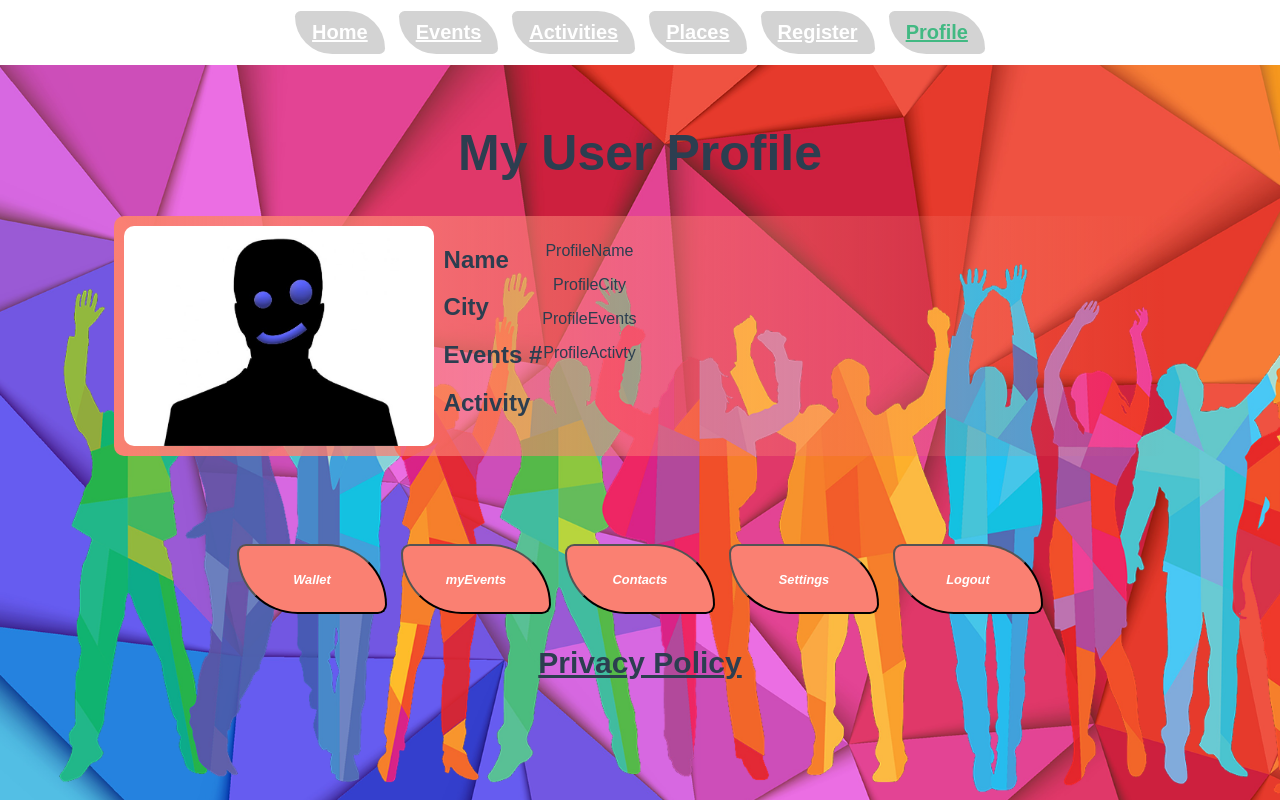
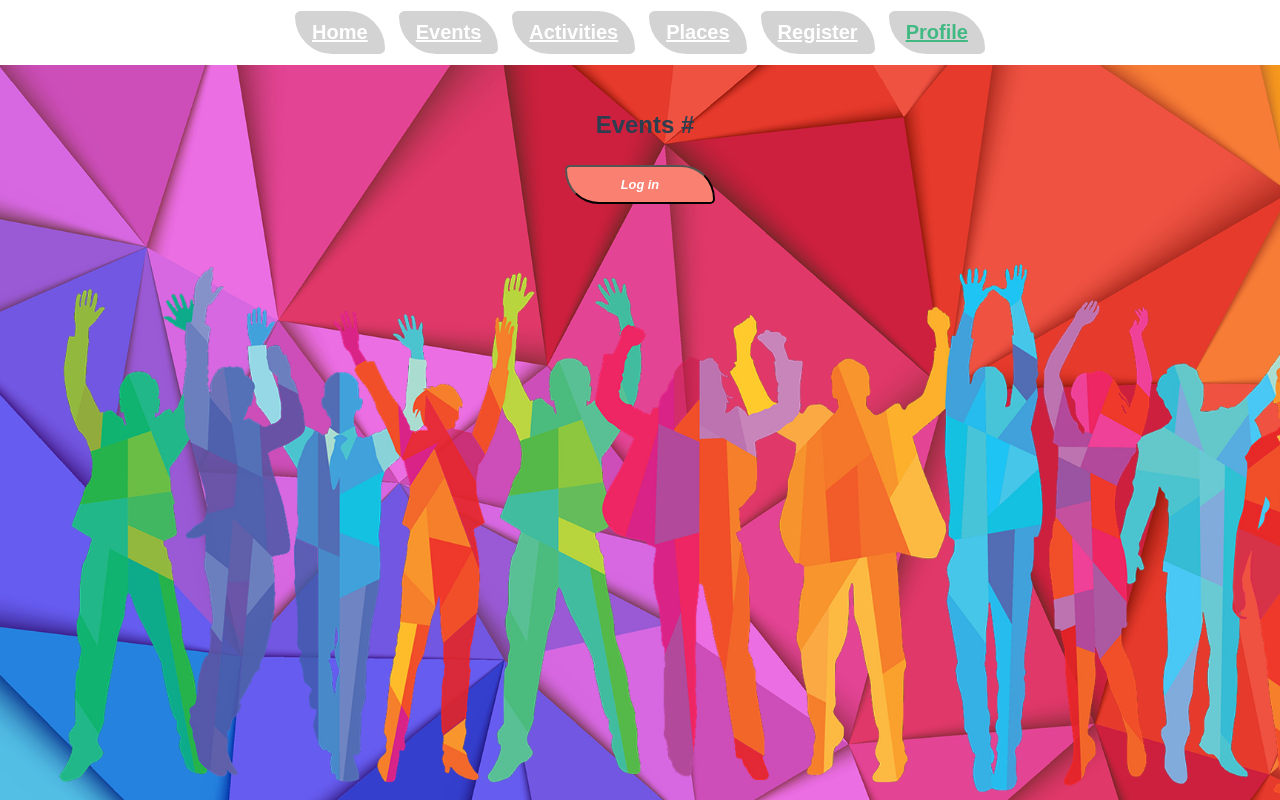
Before and after one commit to ohack38/vue_kurs_test, a Vue app: page /profile in a window 1280 px wide. Built offline with nearby package versions, Linux system fonts and the light colour scheme; a web font is replaced by a local one.

Commit message:
dynamisk profil sida och bugfixar

```diff
--- a/src/views/ActivityView.vue
+++ b/src/views/ActivityView.vue
@@ -50,6 +50,7 @@ export default {
     },
     addEvent(id, name, when_where, description, url){
       //participate button i activityview emittar this funktionen
+      this.myEvents = JSON.parse(localStorage.getItem('storage'))
       this.myEvents.push({ id: id, name: name, when_where: when_where, decription: description, url: url});
       localStorage.setItem('storage', JSON.stringify(this.myEvents))
 
--- a/src/views/EventView.vue
+++ b/src/views/EventView.vue
@@ -108,6 +108,7 @@ export default {
     },
     addEvent(id, name,when_where, description, url){
       alert("Event added to my events")
+      this.myEvents = JSON.parse(localStorage.getItem('storage'))
       this.myEvents.push({ id: id, when_where: when_where, name: name, decription: description, url: url});
       localStorage.setItem('storage', JSON.stringify(this.myEvents))
     },
--- a/src/views/ProfileView.vue
+++ b/src/views/ProfileView.vue
@@ -1,20 +1,17 @@
 <template>
   <div id="profile">
+        <h2 class="innerInfo">Events #</h2>
+    <div v-if='logged'>
         <h1 style="font-size: 50px">My User Profile</h1>
         <div id="innerProfile">
           <img id="profilePicture" src="../assets/anon.jpg" />
           <div id="profileInfo">
-        <h2 class="innerInfo">Name</h2>
-        <h2 class="innerInfo">City</h2>
-        <h2 class="innerInfo">Events #</h2>
-        <h2 class="innerInfo">Activity</h2>
+            <h2 class="innerInfo">Username: {{this.user.username}}</h2>
+            <h2 class="innerInfo">Email: {{this.user.email}}</h2>
+            <h2 class="innerInfo">zip code: {{this.user.zip}}</h2>
+
           </div>
-      <div id="profileText">
-          <p class="person">ProfileName</p>
-          <p class="person>">ProfileCity</p>
-          <p class="person">ProfileEvents</p>
-          <p class="person">ProfileActivty</p>
-      </div>
+
         </div>
         <br />
         <div id="profileLinks">
@@ -22,11 +19,42 @@
           <button class="pButton" type="button" onclick="window.location.href='/myevents'">myEvents</button>
           <button class="pButton" type="button" onclick="window.location.href='/contacts'">Contacts</button>
           <button class="pButton" type="button" onclick="window.location.href='/settings'">Settings</button>
-      <button class="pButton" type="button">Logout</button><br />
+          <button class="pButton" type="button" @click="logout">Logout</button><br />
           <h2 style="text-decoration: underline">Privacy Policy</h2>
         </div>
     </div>
+    <div v-if='!logged'>
+      <button class="pButton" onclick="window.location.href='/'">Log in</button>
+    </div>
+
+  </div>
+
 </template>
+
+<script>
+export default {
+  name: 'ProfileView',
+  data(){
+    return {
+      user:[],
+      logged:false
+    }
+  },
+  methods:{
+    logout(){
+      localStorage.removeItem('logged')
+      this.logged = false
+    }
+  },
+  mounted(){
+      if(localStorage.getItem('logged')){
+        this.user = JSON.parse(localStorage.getItem('logged'))
+        this.logged = true
+      }
+    },
+}
+</script>
+
 
 <style scoped>
 button {
```
Lines whose indentation alone changed are shown as unchanged.
